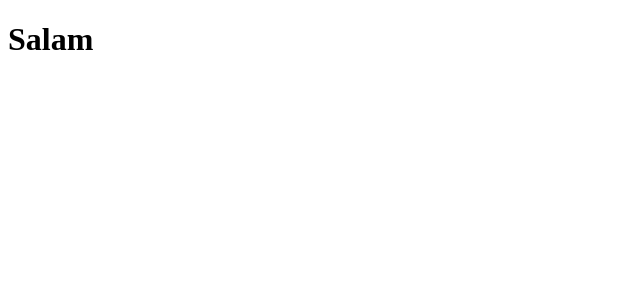
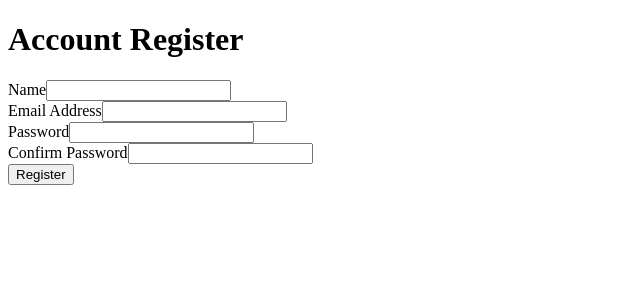
Before and after one commit to Riad-ENNAIM/RodLbal, a React (Create React App) app in the folder web/client/: page /register in a window 1280 px wide. Shown: the top 300 px of the page, without its empty margins (0-640 px from the left). Built offline with nearby package versions, Linux system fonts and the light colour scheme; the HTML template or start-up script is replaced by a standard one.

Commit message:
Implementing Redux & User Authentication

```diff
--- a/web/client/src/App.js
+++ b/web/client/src/App.js
@@ -1,11 +1,27 @@
 import React from 'react';
+import { BrowserRouter as Router, Route, Switch } from 'react-router-dom';
+import Register from './components/auth/Register';
+import Login from './components/auth/Login';
+
+// Redux
+import { Provider } from 'react-redux';
+import store from './store';
+
+// Style
 import './App.css';
 
 function App() {
   return (
-    <div className="App">
-      <h1>Salam</h1>
-    </div>
+    <Provider store={store}>
+      <Router>
+        <div className='container'>
+          <Switch>
+            <Route exact path='/register' component={Register} />
+            <Route exact path='/login' component={Login} />
+          </Switch>
+        </div>
+      </Router>
+    </Provider>
   );
 }
 
--- /dev/null
+++ b/web/client/src/actions/authAction.js
@@ -0,0 +1,93 @@
+
+import axios from 'axios';
+import setAuthToken from '../utils/setAuthToken';
+import {
+  REGISTER_SUCCESS,
+  REGISTER_FAIL,
+  USER_LOADED,
+  AUTH_ERROR,
+  LOGIN_SUCCESS,
+  LOGIN_FAIL,
+  LOGOUT,
+  CLEAR_ERRORS
+} from './types';
+
+// Load User
+export const loadUser = () => async dispatch => {
+  setAuthToken(localStorage.token);
+
+  try {
+    const res = await axios.get('/api/auth');
+
+    dispatch({
+      type: USER_LOADED,
+      payload: res.data
+    });
+  } catch (err) {
+    dispatch({ type: AUTH_ERROR });
+  }
+};
+
+// Register User
+export const register = formData => async dispatch => {
+  const config = {
+    headers: {
+      'Content-Type': 'application/json'
+    }
+  };
+
+  try {
+    const res = await axios.post('/api/users', formData, config);
+
+    dispatch({
+      type: REGISTER_SUCCESS,
+      payload: res.data
+    });
+
+    loadUser();
+  } catch (err) {
+    dispatch({
+      type: REGISTER_FAIL,
+      payload: err.response.data.msg
+    });
+  }
+};
+
+// Login User
+export const login = formData => async dispatch => {
+  const config = {
+    headers: {
+      'Content-Type': 'application/json'
+    }
+  };
+
+  try {
+    const res = await axios.post('/api/auth', formData, config);
+
+    dispatch({
+      type: LOGIN_SUCCESS,
+      payload: res.data
+    });
+
+    loadUser();
+  } catch (err) {
+    dispatch({
+      type: LOGIN_FAIL,
+      payload: err.response.data.msg
+    });
+  }
+};
+
+// Logout
+export const logout = () => {
+  return {
+    type: LOGOUT
+  };
+};
+
+// Clear Errors
+export const clearErrors = () => {
+  return {
+    type: CLEAR_ERRORS
+  };
+};
--- /dev/null
+++ b/web/client/src/actions/types.js
@@ -0,0 +1,8 @@
+export const REGISTER_SUCCESS = 'REGISTER_SUCCESS';
+export const REGISTER_FAIL = 'REGISTER_FAIL';
+export const USER_LOADED = 'USER_LOADED';
+export const AUTH_ERROR = 'AUTH_ERROR';
+export const LOGIN_SUCCESS = 'LOGIN_SUCCESS';
+export const LOGIN_FAIL = 'LOGIN_FAIL';
+export const LOGOUT = 'LOGOUT';
+export const CLEAR_ERRORS = 'CLEAR_ERRORS';
--- /dev/null
+++ b/web/client/src/components/auth/Login.js
@@ -0,0 +1,90 @@
+import React, { useState, useEffect } from 'react';
+import { connect } from 'react-redux';
+import PropTypes from 'prop-types';
+import { login } from '../../actions/authAction';
+
+const Login = ({ auth: { isAuthenticated, error }, login, history}) => {
+  useEffect(() => {
+    if (isAuthenticated) {
+      history.push('/');
+    }
+
+    if (error === 'Invalid Credentials') {
+      console.log(error);
+    }
+
+    // eslint-disable-next-line
+  }, [error, isAuthenticated, history]);
+
+  const [user, setUser] = useState({
+    email: '',
+    password: ''
+  });
+
+  const { email, password } = user;
+
+  const onChange = e => setUser({ ...user, [e.target.name]: e.target.value });
+
+  const onSubmit = e => {
+    e.preventDefault();
+    if (email === '' || password === '') {
+      console.log('Please fill in all fields');
+    } else {
+      login({
+        email,
+        password
+      });
+    }
+  };
+
+  return (
+    <div className='form-container'>
+      <h1>
+        Account <span className='text-primary'>Login</span>
+      </h1>
+      <form onSubmit={onSubmit}>
+        <div className='form-group'>
+          <label htmlFor='email'>Email Address</label>
+          <input
+            id='email'
+            type='email'
+            name='email'
+            value={email}
+            onChange={onChange}
+            required
+          />
+        </div>
+        <div className='form-group'>
+          <label htmlFor='password'>Password</label>
+          <input
+            id='password'
+            type='password'
+            name='password'
+            value={password}
+            onChange={onChange}
+            required
+          />
+        </div>
+        <input
+          type='submit'
+          value='Login'
+          className='btn btn-primary btn-block'
+        />
+      </form>
+    </div>
+  );
+};
+
+Login.propTypes = {
+  auth: PropTypes.object.isRequired,
+  login: PropTypes.func.isRequired
+};
+
+const mapStateToProps = state => ({
+  auth: state.auth
+});
+
+export default connect(
+  mapStateToProps,
+  { login }
+)(Login);
--- /dev/null
+++ b/web/client/src/components/auth/Register.js
@@ -0,0 +1,119 @@
+import React, { useState, useEffect } from 'react';
+import { connect } from 'react-redux';
+import PropTypes from 'prop-types';
+import { register } from '../../actions/authAction';
+
+const Register = ({ auth: { isAuthenticated, error }, register, history}) => {
+  useEffect(() => {
+    if (isAuthenticated) {
+      history.push('/');
+    }
+
+    if (error === 'User already exists') {
+      console.log(error);
+    }
+
+    // eslint-disable-next-line
+  }, [error, isAuthenticated, history]);
+
+  const [user, setUser] = useState({
+    name: '',
+    email: '',
+    password: '',
+    password2: ''
+  });
+
+  const { name, email, password, password2 } = user;
+
+  const onChange = e => setUser({ ...user, [e.target.name]: e.target.value });
+
+  const onSubmit = e => {
+    e.preventDefault();
+    if (name === '' || email === '' || password === '') {
+      console.log('Please enter all fields');
+    } else if (password !== password2) {
+      console.log('Passwords do not match');
+    } else {
+      register({
+        name,
+        email,
+        password
+      });
+    }
+  };
+
+  return (
+    <div className='form-container'>
+      <h1>
+        Account <span className='text-primary'>Register</span>
+      </h1>
+      <form onSubmit={onSubmit}>
+        <div className='form-group'>
+          <label htmlFor='name'>Name</label>
+          <input
+            id='name'
+            type='text'
+            name='name'
+            value={name}
+            onChange={onChange}
+            required
+          />
+        </div>
+        <div className='form-group'>
+          <label htmlFor='email'>Email Address</label>
+          <input
+            id='email'
+            type='email'
+            name='email'
+            value={email}
+            onChange={onChange}
+            required
+          />
+        </div>
+        <div className='form-group'>
+          <label htmlFor='password'>Password</label>
+          <input
+            id='password'
+            type='password'
+            name='password'
+            value={password}
+            onChange={onChange}
+            required
+            minLength='6'
+          />
+        </div>
+        <div className='form-group'>
+          <label htmlFor='password2'>Confirm Password</label>
+          <input
+            id='password2'
+            type='password'
+            name='password2'
+            value={password2}
+            onChange={onChange}
+            required
+            minLength='6'
+          />
+        </div>
+        <input
+          type='submit'
+          value='Register'
+          className='btn btn-primary btn-block'
+        />
+      </form>
+    </div>
+  );
+};
+
+Register.propTypes = {
+  auth: PropTypes.object.isRequired,
+  register: PropTypes.func.isRequired
+};
+
+const mapStateToProps = state => ({
+  auth: state.auth
+});
+
+export default connect(
+  mapStateToProps,
+  { register }
+)(Register);
--- /dev/null
+++ b/web/client/src/reducers/authReducer.js
@@ -0,0 +1,61 @@
+import {
+  REGISTER_SUCCESS,
+  REGISTER_FAIL,
+  USER_LOADED,
+  AUTH_ERROR,
+  LOGIN_SUCCESS,
+  LOGIN_FAIL,
+  LOGOUT,
+  CLEAR_ERRORS
+} from '../actions/types';
+
+const initialState = {
+  token: localStorage.getItem('token'),
+  isAuthenticated: null,
+  loading: true,
+  user: null,
+  error: null
+};
+
+export default (state = initialState, action) => {
+  switch (action.type) {
+    case USER_LOADED:
+      return {
+        ...state,
+        isAuthenticated: true,
+        loading: false,
+        user: action.payload,
+        error: null
+      };
+    case REGISTER_SUCCESS:
+    case LOGIN_SUCCESS:
+      localStorage.setItem('token', action.payload.token);
+      return {
+        ...state,
+        ...action.payload,
+        isAuthenticated: true,
+        loading: false,
+        error: null
+      };
+    case REGISTER_FAIL:
+    case AUTH_ERROR:
+    case LOGIN_FAIL:
+    case LOGOUT:
+      localStorage.removeItem('token');
+      return {
+        ...state,
+        token: null,
+        isAuthenticated: false,
+        loading: false,
+        user: null,
+        error: action.payload
+      };
+    case CLEAR_ERRORS:
+      return {
+        ...state,
+        error: null
+      };
+    default:
+      return state;
+  }
+};
--- /dev/null
+++ b/web/client/src/reducers/index.js
@@ -0,0 +1,6 @@
+import { combineReducers } from 'redux';
+import authReducer from './authReducer';
+
+export default combineReducers({
+  auth: authReducer
+});
--- /dev/null
+++ b/web/client/src/store.js
@@ -0,0 +1,16 @@
+import { createStore, applyMiddleware } from 'redux';
+import { composeWithDevTools } from 'redux-devtools-extension';
+import thunk from 'redux-thunk';
+import rootReducer from './reducers';
+
+const initialState = {};
+
+const middleware = [thunk];
+
+const store = createStore(
+  rootReducer,
+  initialState,
+  composeWithDevTools(applyMiddleware(...middleware))
+);
+
+export default store;
--- /dev/null
+++ b/web/client/src/utils/setAuthToken.js
@@ -0,0 +1,11 @@
+import axios from 'axios';
+
+const setAuthToken = token => {
+  if (token) {
+    axios.defaults.headers.common['x-auth-token'] = token;
+  } else {
+    delete axios.defaults.headers.common['x-auth-token'];
+  }
+};
+
+export default setAuthToken;
```
Also changed, not shown: 1 other file (tests, documents, lock files or other folders).
